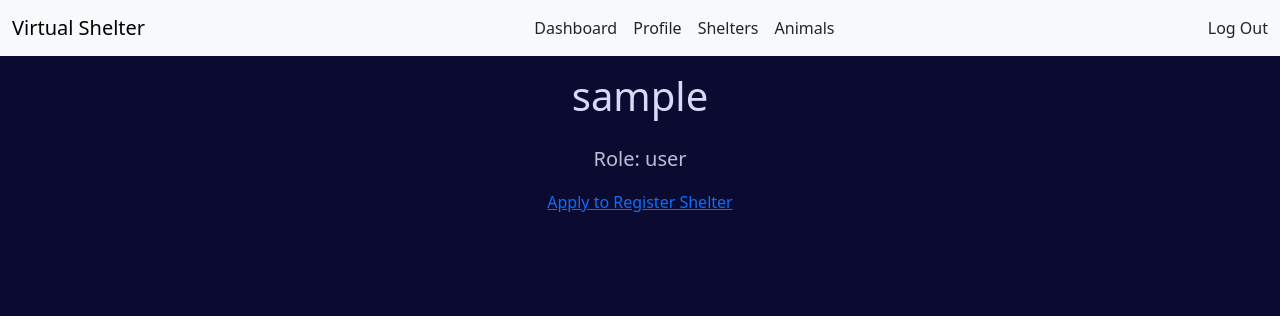
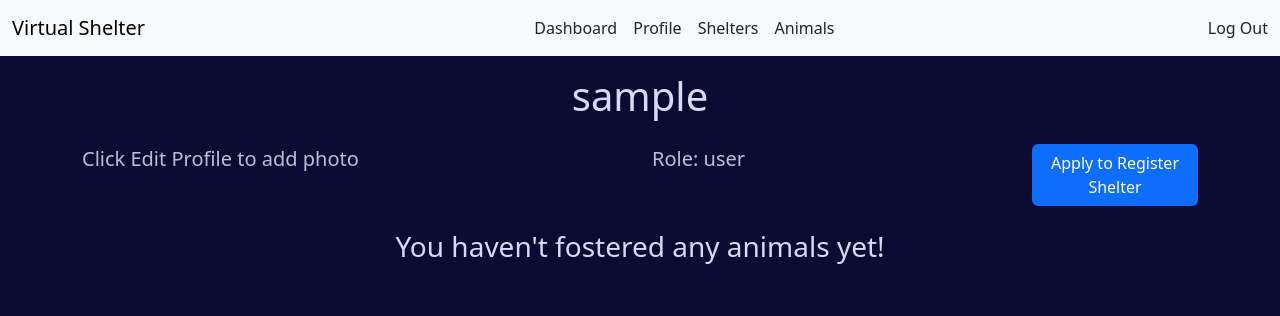
Before and after one commit to LlewBach/virtual-shelter, a Django app: page /profiles/ in a window 1280 px wide. Shown: the top 316 px of the page. Run offline with Django 5.2, Linux system fonts and the light colour scheme; the visitor is signed in with stand-in values (Sample User, id 1); data comes from the database, SQL or seed files in the repository; data that the repository does not hold is empty.

Commit message:
Link animal to user profile on sprite selection

```diff
--- a/animals/models.py
+++ b/animals/models.py
@@ -1,16 +1,18 @@
 from django.db import models
 from shelters.models import Shelter
+from profiles.models import Profile
 
 
 class Animal(models.Model):
     shelter = models.ForeignKey(Shelter, on_delete=models.CASCADE, related_name='animals')
+    fosterer = models.ForeignKey(Profile, on_delete=models.SET_NULL, related_name='animals', blank=True, null=True)
     image = models.ImageField(upload_to='', blank=True, null=True)
     name = models.CharField(max_length=255)
     species = models.CharField(max_length=100)
     breed = models.CharField(max_length=100, blank=True, null=True)
     age = models.IntegerField()
     description = models.TextField(blank=True, null=True)
-    adoption_status = models.CharField(max_length=20, choices=[('available', 'Available'), ('fostered', 'Fostered')], default='available')
+    adoption_status = models.CharField(max_length=20, choices=[('Available', 'Available'), ('Fostered', 'Fostered')], default='Available')
 
     def __str__(self):
         return f'{self.name} - {self.shelter}'
--- a/dashboard/tests.py
+++ b/dashboard/tests.py
@@ -60,7 +60,7 @@ class SelectSpriteViewTests(TestCase):
             species="Dog",
             age=4,
             description="A friendly dog",
-            adoption_status='available',
+            adoption_status='Available',
             image=self.image
         )
 
@@ -83,7 +83,9 @@ class SelectSpriteViewTests(TestCase):
             'colour': Sprite.ColourChoices.ONE
         }
         response = self.client.post(url, data)
+        self.animal.refresh_from_db()
         self.assertEqual(Sprite.objects.count(), 1)
+        self.assertEqual(self.animal.adoption_status, 'Fostered')
         self.assertRedirects(response, '/dashboard/')
 
     def test_select_sprite_post_invalid(self):
@@ -119,7 +121,7 @@ class DeleteSpriteTests(TestCase):
             species="Dog",
             age=4,
             description="A friendly dog",
-            adoption_status='available'
+            adoption_status='Available'
         )
         self.sprite = Sprite.objects.create(
             user=self.user,
--- a/dashboard/views.py
+++ b/dashboard/views.py
@@ -33,6 +33,10 @@ def select_sprite(request, id):
             sprite.colour = colour_choice
             sprite.url = f'{breed_choice}/{colour_choice}'
             sprite.save()
+
+            animal.fosterer = request.user.profile
+            animal.adoption_status = 'Fostered'
+            animal.save()
             return redirect('dashboard')
     else:
         form = SpriteForm()
--- a/profiles/templates/profiles/profile.html
+++ b/profiles/templates/profiles/profile.html
@@ -2,24 +2,53 @@
 
 {% block content %}
 <h1 class="text-center mt-3 mb-4">{{ profile.user.username }}</h1>
-<div class="text-center">
-  <p>Role: {{ profile.role }}</p>
-</div>
 
-
-<!-- Fostered Animal Profiles -->
-<div class="container">
+<div class="container mb-4">
   <div class="row">
+    <div class="col-6">
+      {% if profile.image %}
+      <img src="{{ profile.image.url }}" alt="Image of {{ profile.name }}" style="width:400px; height:auto;">
+      {% else %}
+      <p>Click Edit Profile to add photo</p>
+      {% endif %}
+    </div>
     <div class="col-4">
-      <!-- dog profile card -->
+      <p>Role: {{ profile.role }}</p>
+    </div>
+    <div class="col-2">
+      {% if profile == user.profile %}
+      <a href="{% url 'apply_role_change' %}" class="btn btn-primary">Apply to Register Shelter</a>
+      {% endif %}
     </div>
   </div>
 </div>
 
-<div class="text-center">
-  <a href="{% url 'apply_role_change' %}">Apply to Register Shelter</a>
+{% if animals %}
+<h2 class="text-center mb-4">Animals</h2>
+{% endif %}
+
+<!-- Fostered Animal Profiles -->
+<div class="container mb-4">
+  <div class="row">
+    {% for animal in animals %}
+    <div class="col-4 d-flex flex-column align-items-center">
+      {% if animal.image %}
+      <a href="{% url 'animal_profile' animal.id %}">
+        <img src="{{ animal.image.url }}" alt="Image of {{ animal.name }}" style="width:200px; height:auto;">
+      </a>
+      {% endif %}
+      <a href="{% url 'animal_profile' animal.id %}">
+        <h3>{{ animal.name }}</h3>
+      </a>
+      <p>{{ animal.age }} year old {{ animal.breed }}</p>
+      <p><strong>{{ animal.adoption_status }}</strong></p>
+    </div>
+    {% empty %}
+    <div class="col-12">
+      <h3 class="text-center">You haven't fostered any animals yet!</h3>
+    </div>
+    {% endfor %}
+  </div>
 </div>
 
-
-
 {% endblock %}
--- a/profiles/views.py
+++ b/profiles/views.py
@@ -11,7 +11,8 @@ from .forms import RoleChangeRequestForm
 @login_required
 def profile(request):
     user_profile = Profile.objects.get(user=request.user)
-    return render(request, 'profiles/profile.html', {'profile': user_profile})
+    animals = user_profile.animals.all()
+    return render(request, 'profiles/profile.html', {'profile': user_profile, 'animals': animals})
 
 
 @login_required
```
Also changed, not shown: animals/tests.py (+12 -11 lines), profiles/tests.py (+13 -0 lines), animals/migrations/0006_animal_fosterer.py (added), animals/migrations/0007_alter_animal_adoption_status.py (added).
